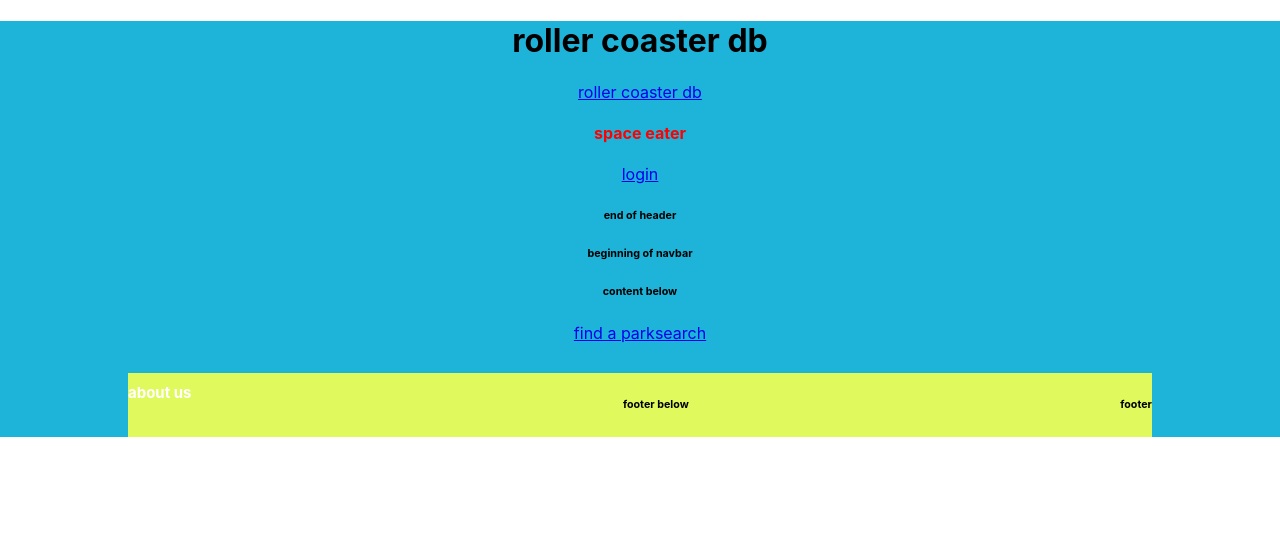
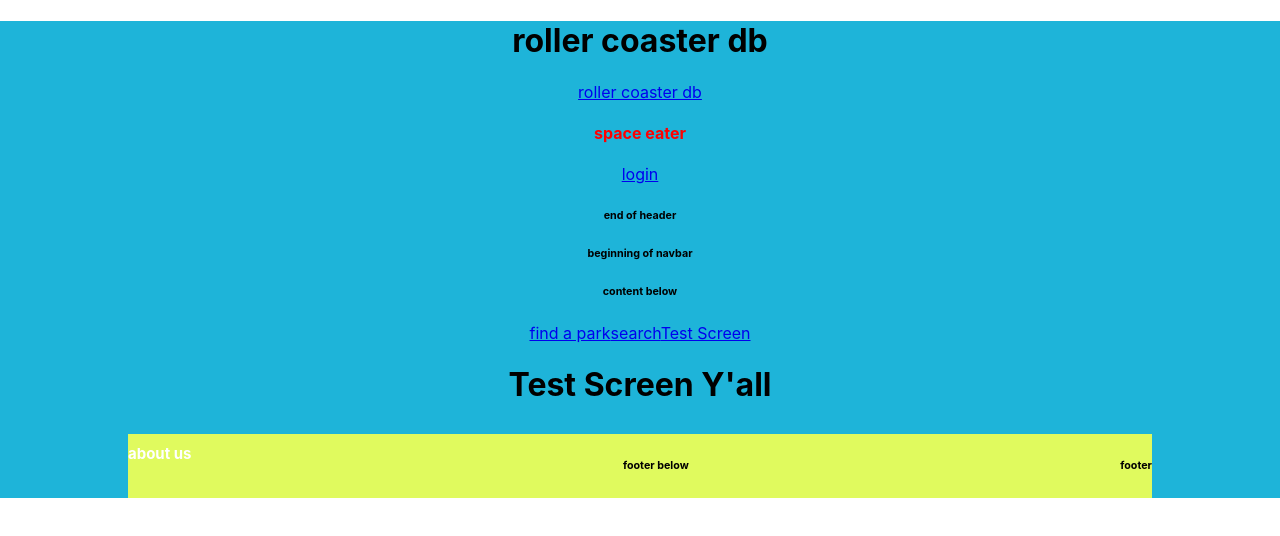
Before and after one commit to mmcmahon1490/CoasterDB, a React (Create React App) app in the folder client/: page /test-screen in a window 1280 px wide. Shown: the top 536 px of the page. Built offline with nearby package versions, Linux system fonts and the light colour scheme; no server answers.

Commit message:
Test Screen

```diff
--- a/client/src/App.js
+++ b/client/src/App.js
@@ -16,6 +16,7 @@ import Home from './screens/Home/Home'
 import SearchResults from './screens/SearchResults/SearchResults'
 import ParkDetail from './screens/ParkDetail/ParkDetail'
 import ParkCreate from './screens/ParkCreate/ParkCreate'
+import TestScreen from './screens/TestScreen/TestScreen'
 import Footer from './components/shared/Footer/Footer'
 import Header from './components/shared/Header/Header'
 import Nav from './components/shared/Nav/Nav'
@@ -142,6 +143,9 @@ function App() {
         <Route path='/search'>
           <SearchResults />
         </Route>
+        <Route path='/test-screen'>
+          <TestScreen />
+        </Route>
         <Route path='/park/:park_id/coaster/:id'>
           <CoasterCard />
         </Route>
--- a/client/src/components/shared/Nav/Nav.jsx
+++ b/client/src/components/shared/Nav/Nav.jsx
@@ -7,6 +7,7 @@ const Nav = () => {
     <nav>
       <Link to='/parks'>find a park</Link>
       <Link to='/search'>search</Link>
+      <Link to='/test-screen'>Test Screen</Link>
     </nav>
   )
 }
--- /dev/null
+++ b/client/src/screens/TestScreen/TestScreen.jsx
@@ -0,0 +1,9 @@
+import React from 'react';
+
+const TestScreen = () => {
+  return (
+    <h1>Test Screen Y'all</h1>
+  )
+}
+
+export default TestScreen;
```
